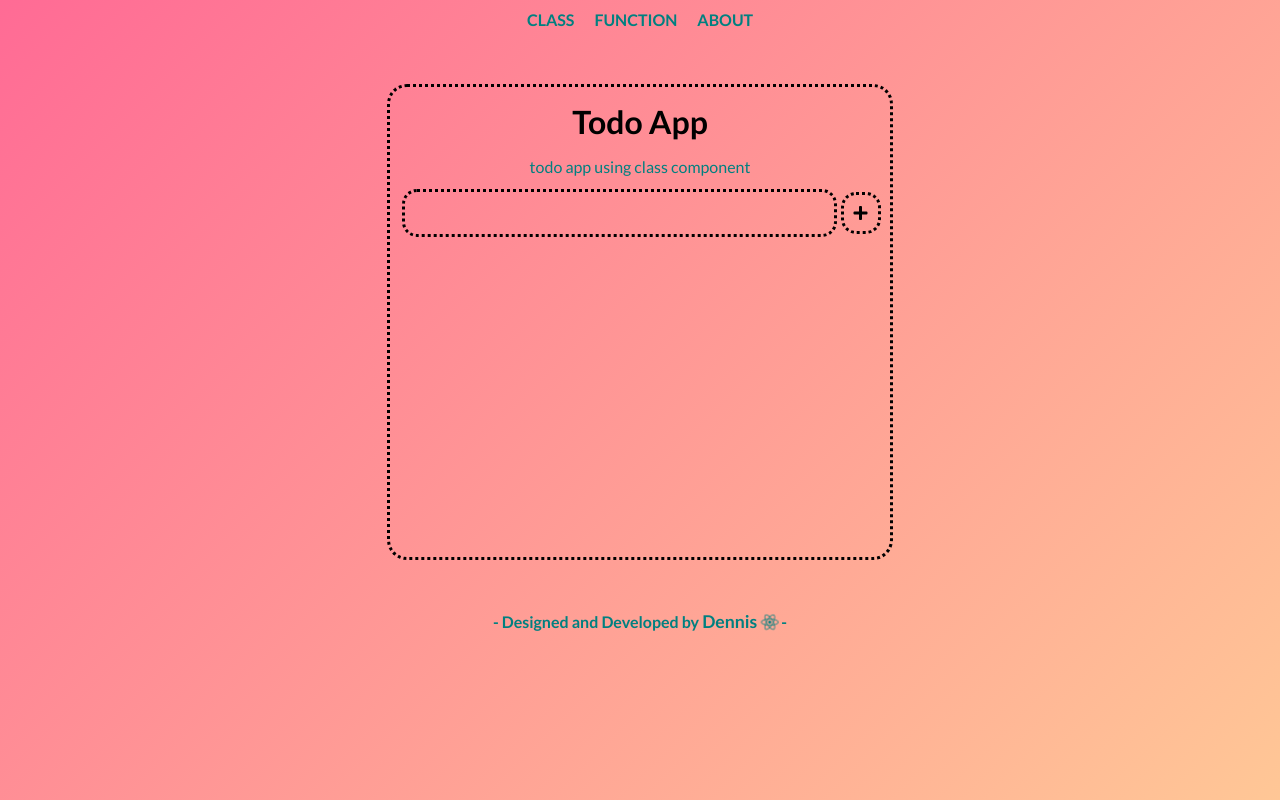
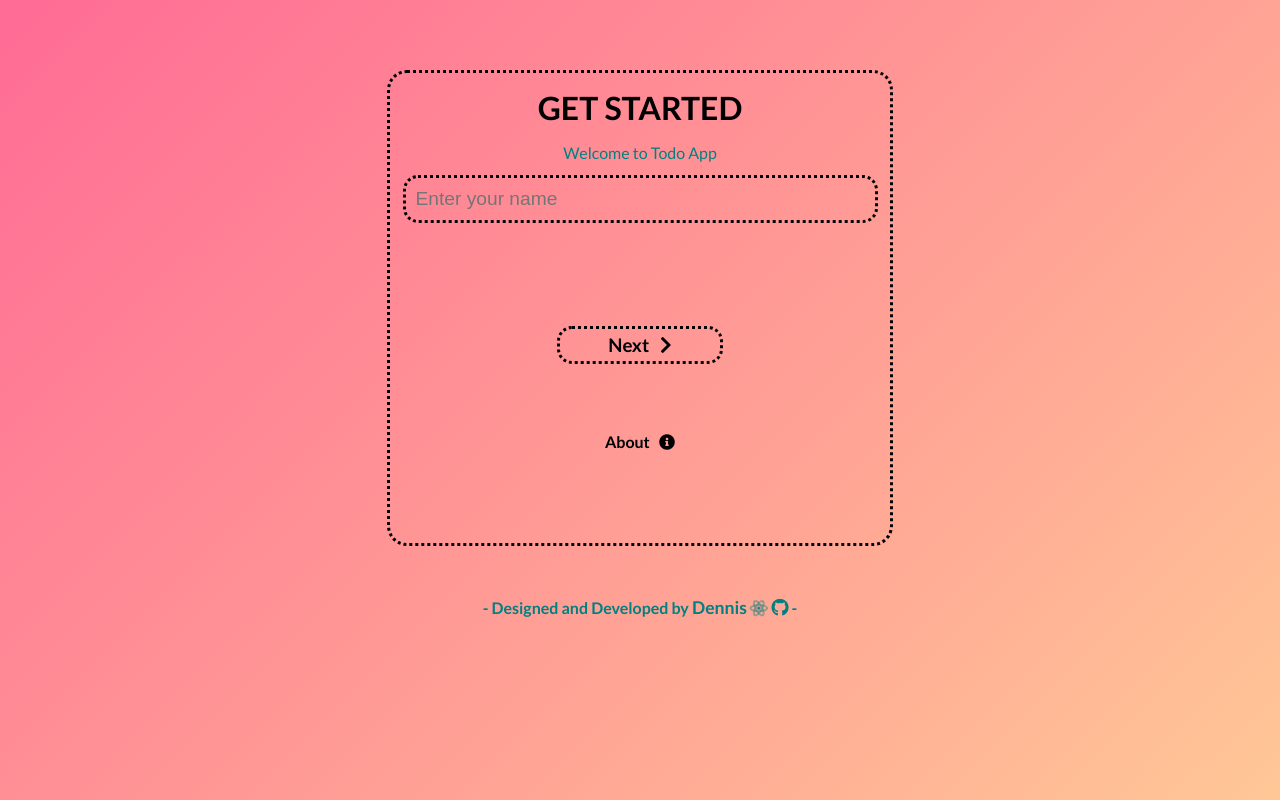
Before and after one commit to Dennis-Neduvelil/React-TodoApp, a React (Create React App) app: page / in a window 1280 px wide. Built offline with nearby package versions, Linux system fonts and the light colour scheme.

Commit message:
Sample console added

```diff
--- a/src/App.js
+++ b/src/App.js
@@ -1,17 +1,17 @@
 import React from "react";
 import { HashRouter as Router, Route } from "react-router-dom";
 import About from "./components/about";
-import Head from "./components/Head";
-import todo from "./components/todo";
+import Todo from "./components/todo";
 import Todoclass from "./components/todoclass";
 import Footer from "./footer";
+import Home from "./Home";
 
 function App() {
   return (
     <Router>
-      <Head />
-      <Route path="/" exact component={Todoclass} />
-      <Route path="/function" component={todo} />
+      <Route path="/" exact component={Home} />
+      <Route path="/class" component={Todoclass} />
+      <Route path="/function" component={Todo} />
       <Route path="/about" component={About} />
       <Footer />
     </Router>
--- /dev/null
+++ b/src/Home.js
@@ -0,0 +1,33 @@
+import React, { PureComponent } from "react";
+import Menu from "./components/Menu";
+import Welcome from "./components/welcome";
+
+class Home extends PureComponent {
+  state = {
+    login: false,
+  };
+
+  componentDidMount() {
+    this.loginCheck();
+  }
+  componentDidUpdate() {
+    this.loginCheck();
+  }
+  loginCheck = () => {
+    if (localStorage.getItem("user") === null) {
+      this.setState({ login: false });
+    } else {
+      this.setState({ login: true });
+    }
+  };
+
+  render() {
+    if (this.state.login === true) {
+      return <Menu />;
+    } else {
+      return <Welcome />;
+    }
+  }
+}
+
+export default Home;
--- a/src/components/Head.css
+++ b/src/components/Head.css
@@ -1,10 +1,10 @@
-.headdiv{
-    height: 8vh;
+.headdiv {
+  height: 60px;
   margin: 10px;
-    background-color:transparent;
+  background-color: transparent;
   text-align: center;
 }
-.headdiv a{
+.headdiv a {
   padding: 10px;
   text-transform: uppercase;
   text-decoration: none;
--- a/src/components/Head.js
+++ b/src/components/Head.js
@@ -1,16 +1,22 @@
-import React from 'react'
+import React from "react";
 import "./Head.css";
-import {Link} from 'react-router-dom'
+import { NavLink } from "react-router-dom";
 
 export default function Head() {
-    return (
-        <div>
-        <div className="headdiv">
-                <Link to="/">Class</Link>
-                <Link to="/function">Function</Link>
-                <Link to="/about">About</Link>
-        </div>
-
-        </div>
-    )
+  const activeStyle = { color: "black" };
+  return (
+    <div>
+      <div className="headdiv">
+        <NavLink to="/" exact activeStyle={activeStyle}>
+          Home
+        </NavLink>
+        <NavLink to="/class" activeStyle={activeStyle}>
+          Class
+        </NavLink>
+        <NavLink to="/function" activeStyle={activeStyle}>
+          Function
+        </NavLink>
+      </div>
+    </div>
+  );
 }
--- /dev/null
+++ b/src/components/Menu.js
@@ -0,0 +1,63 @@
+import React, { useState, useEffect } from "react";
+import { Link, useHistory } from "react-router-dom";
+
+export default function Menu(props) {
+  //styles
+  const cdiv = { "margin-top": "70px" };
+  const i = { "margin-top": "70px" };
+  const j = {
+    position: "relative",
+    bottom: "-68px",
+    cursor: "pointer",
+    "text-decoration": "none",
+    color: "black",
+    "font-weight": "bold",
+  };
+  const h2 = { margin: "5px" };
+  //states
+  const [dname, setDname] = useState("");
+  //hooks
+  const history = useHistory();
+  //localstorage
+  const getTodo = () => {
+    let dname = JSON.parse(localStorage.getItem("user"));
+    setDname(dname);
+  };
+  //useEffect
+
+  useEffect(() => {
+    getTodo();
+  }, []);
+  //functions
+  const todoList = () => {
+    history.push("/class");
+  };
+  const todoClear = () => {
+    localStorage.clear();
+    history.push("/");
+  };
+
+  //render
+  return (
+    <div>
+      <div className="fdiv" style={cdiv}>
+        <div className="cdiv">
+          <h1>
+            Tu Tu Do...ToDo...<i class="far fa-smile-wink"></i>
+          </h1>
+          <p>welcome to Todo App </p>
+          <h2 style={h2}>Hey, {dname} Welcome to TodoApp</h2>
+          <h3 onClick={todoList} style={i}>
+            Todos &nbsp;&nbsp;<i class="fas fa-list-ul "></i>
+          </h3>
+          <h3 onClick={todoClear}>
+            Clear &nbsp;&nbsp;<i class="fas fa-broom "></i>
+          </h3>
+          <Link to="/about" style={j}>
+            About &nbsp;&nbsp;<i class="fas fa-info-circle"></i>
+          </Link>
+        </div>
+      </div>
+    </div>
+  );
+}
--- a/src/components/about.js
+++ b/src/components/about.js
@@ -1,9 +1,18 @@
 import React from "react";
-
+import { Link } from "react-router-dom";
+const cdiv = { "margin-top": "70px" };
+const j = {
+  position: "relative",
+  bottom: "7px",
+  cursor: "pointer",
+  "text-decoration": "none",
+  color: "black",
+  "font-weight": "bold",
+};
 export default function About() {
   return (
     <div className="fdiv">
-      <div className="cdiv">
+      <div className="cdiv" style={cdiv}>
         <h1>About Todo App</h1>
         <p className="warning justify">
           Hey guys <br />
@@ -13,9 +22,8 @@ export default function About() {
           This is a simple Todo app developed using react, i just developed This
           Todo app for learn react and how to use the component based web
           library's. in this tiny Todo app i added two lists they are actually
-          not two lists, one is class component based list and other is
-          function component based list :p but you can use it as two lists
-          lol!!!
+          not two lists, one is class component based list and other is function
+          component based list :p but you can use it as two lists lol!!!
           <br />
           <br />
           In this app i added basic functionalitys like add edit delete and
@@ -23,6 +31,9 @@ export default function About() {
           in offline and it uses browser local storage as database so dont
           remember to clear storage!!!
         </p>
+        <Link style={j} to="/">
+          Home &nbsp;&nbsp;<i class="fas fa-arrow-left"></i>
+        </Link>
       </div>
     </div>
   );
--- a/src/components/todoComponent.js
+++ b/src/components/todoComponent.js
@@ -1,8 +1,11 @@
 import React from "react";
+import Head from "./Head";
 import "./todoapp.css";
 
 export default function todoComponent(props) {
   return (
+    <div>
+      <Head />
       <div className="fdiv">
         <div className="cdiv">
           <h1>Todo App</h1>
@@ -48,5 +51,6 @@ export default function todoComponent(props) {
           </div>
         </div>
       </div>
+    </div>
   );
 }
--- a/src/components/todoapp.css
+++ b/src/components/todoapp.css
@@ -10,6 +10,16 @@ body {
 }
 html {
   overflow-x: hidden;
+}
+h3 {
+  justify-content: center;
+  width: 30%;
+  border-style: dotted;
+  border-radius: 15px;
+  margin: auto;
+  padding: 5px;
+  margin-bottom: 5px;
+  cursor: pointer;
 }
 .fdiv {
   display: flex;
--- /dev/null
+++ b/src/components/welcome.js
@@ -0,0 +1,83 @@
+import React, { useState } from "react";
+import { Link, useHistory } from "react-router-dom";
+export default function Welcome() {
+  //styles
+
+  const cdiv = { "margin-top": "70px" };
+  const input = { width: "95%" };
+  const i = { "margin-top": "100px" };
+  const j = {
+    position: "relative",
+    bottom: "-63px",
+    cursor: "pointer",
+    "text-decoration": "none",
+    color: "black",
+    "font-weight": "bold",
+  };
+  //use hooks
+  let history = useHistory();
+
+  //states
+
+  const [uname, setUname] = useState("");
+  const [status, setstatus] = useState("Welcome to Todo App");
+  const [warning, setwarning] = useState("");
+  //functions
+
+  const timer = () => {
+    setTimeout(() => {
+      setstatus("Welcome to Todo App");
+      setwarning("");
+    }, 2000);
+  };
+
+  const inputHandler = (event) => {
+    event.target.name = setUname(event.target.value);
+    console.log(uname);
+  };
+
+  const btnHndl = () => {
+    if (uname === "") {
+      setstatus("*Please enter your name");
+      setwarning("warning");
+      timer();
+    } else {
+      nxtBtn();
+    }
+  };
+
+  const nxtBtn = () => {
+    saveTodo();
+    history.push("/");
+  };
+
+  //localstorage
+  const saveTodo = () => {
+    localStorage.setItem("user", JSON.stringify(uname));
+  };
+
+  return (
+    <div>
+      <div className="fdiv" style={cdiv}>
+        <div className="cdiv">
+          <h1>GET STARTED</h1>
+          <p className={warning}>{status}</p>
+          <input
+            onChange={inputHandler}
+            name={uname}
+            value={uname}
+            style={input}
+            type="text"
+            placeholder="Enter your name"
+          />
+          <h3 onClick={btnHndl} style={i}>
+            Next &nbsp;&nbsp;<i class="fas fa-chevron-right "></i>
+          </h3>
+          <Link style={j} to="/about">
+            About &nbsp;&nbsp;<i class="fas fa-info-circle"></i>
+          </Link>
+        </div>
+      </div>
+    </div>
+  );
+}
--- a/src/footer.js
+++ b/src/footer.js
@@ -3,7 +3,20 @@ import React from "react";
 export default function Footer() {
   return (
     <footer>
-      <h4>- Designed and Developed by <span> Dennis <i className="fab fa-x fa-react fa-spin"></i></span> -</h4>
+      <h4>
+        - Designed and Developed by{" "}
+        <span>
+          {" "}
+          Dennis <i className="fab fa-x fa-react fa-spin"></i>&nbsp;
+          <i
+            onClick={() => {
+              window.open("https://github.com/Dennis-Neduvelil/React-TodoApp");
+            }}
+            class="fab fa-github"
+          ></i>
+        </span>{" "}
+        -
+      </h4>
     </footer>
   );
 }
```
Also changed, not shown: 1 other file (tests, documents, lock files or other folders). Lines whose indentation alone changed are shown as unchanged.
